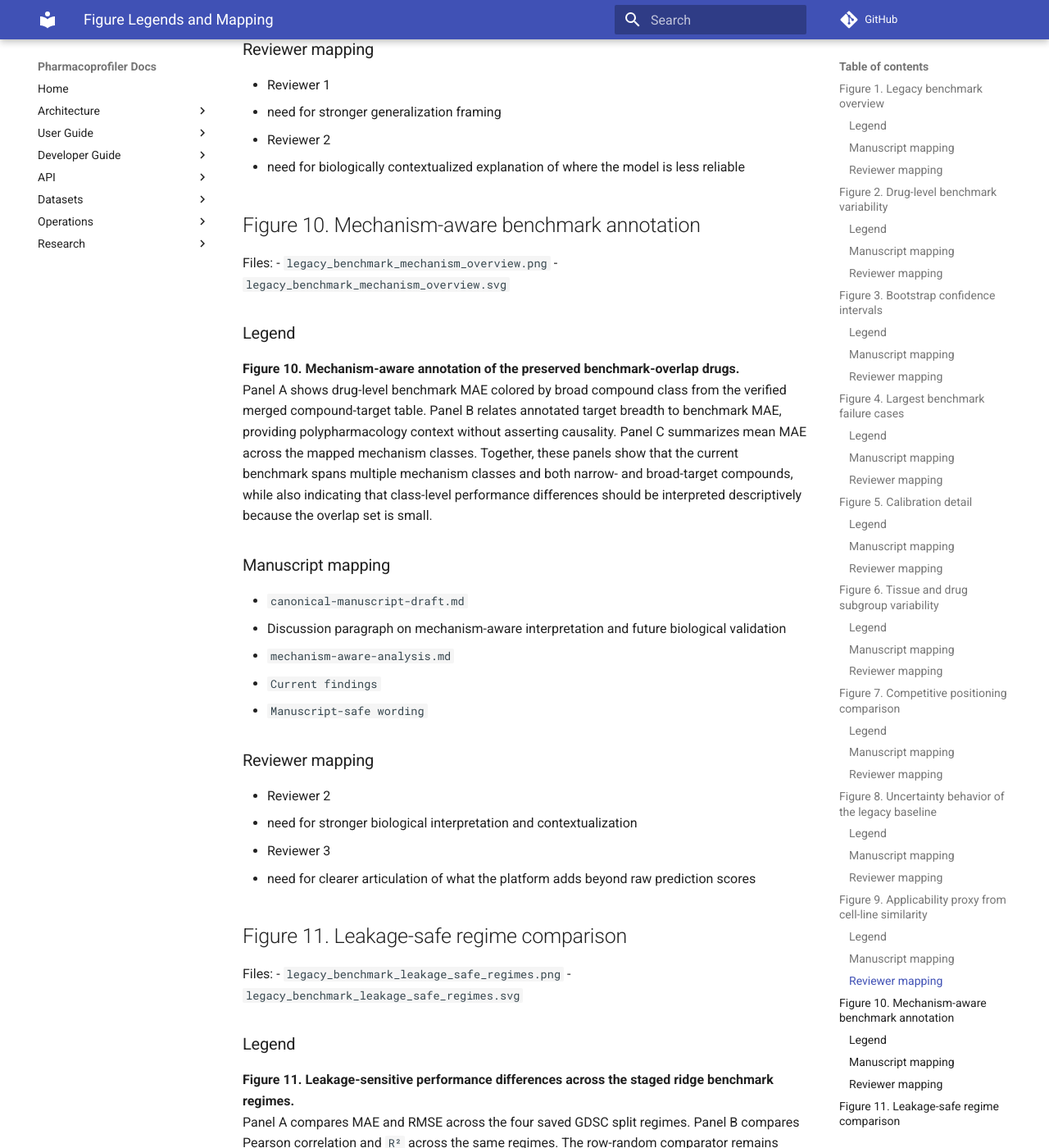
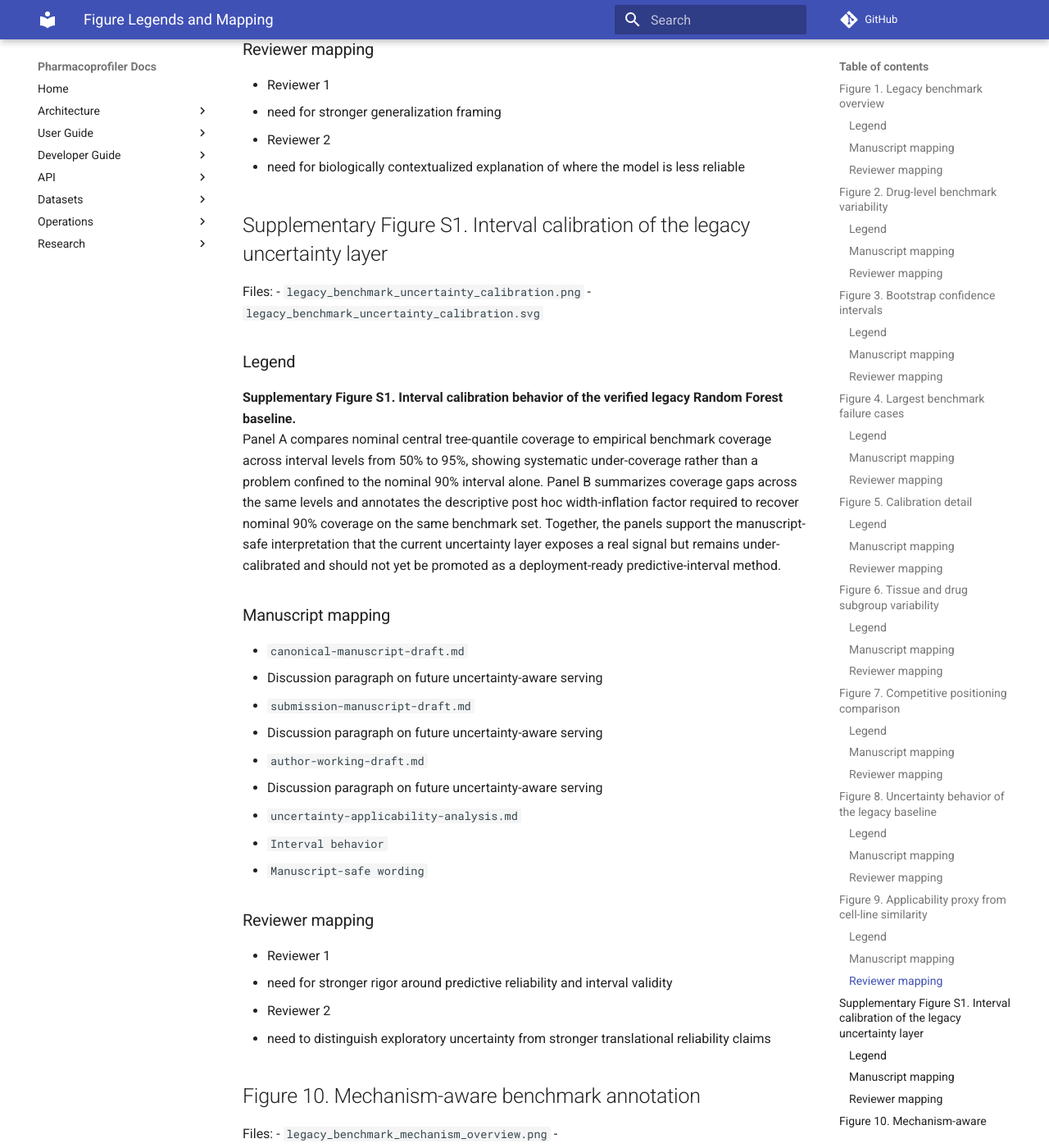
Before and after one commit to uoozcan/Pharmacoprofiler, an MkDocs documentation site: the page built from docs/research/figures/figure_legends_and_mapping.md, in a window 1280 px wide and 1400 px high, scrolled down 7629 px. Shown: the whole window at 82% size. Built offline with MkDocs 1.6.1 and Material for MkDocs 9.7.7, drawn with Linux system fonts in a browser that asks for light colours; comment, search, counter and statistics services are not loaded; some of the changed text lies outside the part shown.

Commit message:
Link uncertainty calibration figure into manuscript

```diff
--- a/docs/research/figures/figure_legends_and_mapping.md
+++ b/docs/research/figures/figure_legends_and_mapping.md
@@ -241,6 +241,36 @@ Panel A relates each CCLE cell line’s mean absolute benchmark error to its nea
 - Reviewer 2
   - need for biologically contextualized explanation of where the model is less reliable
 
+## Supplementary Figure S1. Interval calibration of the legacy uncertainty layer
+
+Files:
+- `legacy_benchmark_uncertainty_calibration.png`
+- `legacy_benchmark_uncertainty_calibration.svg`
+
+### Legend
+
+**Supplementary Figure S1. Interval calibration behavior of the verified legacy Random Forest baseline.**
+Panel A compares nominal central tree-quantile coverage to empirical benchmark coverage across interval levels from 50% to 95%, showing systematic under-coverage rather than a problem confined to the nominal 90% interval alone. Panel B summarizes coverage gaps across the same levels and annotates the descriptive post hoc width-inflation factor required to recover nominal 90% coverage on the same benchmark set. Together, the panels support the manuscript-safe interpretation that the current uncertainty layer exposes a real signal but remains under-calibrated and should not yet be promoted as a deployment-ready predictive-interval method.
+
+### Manuscript mapping
+
+- `canonical-manuscript-draft.md`
+  - Discussion paragraph on future uncertainty-aware serving
+- `submission-manuscript-draft.md`
+  - Discussion paragraph on future uncertainty-aware serving
+- `author-working-draft.md`
+  - Discussion paragraph on future uncertainty-aware serving
+- `uncertainty-applicability-analysis.md`
+  - `Interval behavior`
+  - `Manuscript-safe wording`
+
+### Reviewer mapping
+
+- Reviewer 1
+  - need for stronger rigor around predictive reliability and interval validity
+- Reviewer 2
+  - need to distinguish exploratory uncertainty from stronger translational reliability claims
+
 ## Figure 10. Mechanism-aware benchmark annotation
 
 Files:
@@ -338,4 +368,5 @@ Recommended supplemental figure order:
 3. Figure 4: top-error examples
 4. Figure 8: uncertainty behavior
 5. Figure 9: applicability proxy
-6. Figure 10: mechanism-aware benchmark annotation
+6. Supplementary Figure S1: interval calibration of the uncertainty layer
+7. Figure 10: mechanism-aware benchmark annotation
```
Also changed, not shown: docs/research/manuscript/author-working-draft.md (+1 -1 lines), docs/research/manuscript/canonical-manuscript-draft.md (+1 -1 lines), docs/research/manuscript/submission-manuscript-draft.md (+1 -1 lines).
